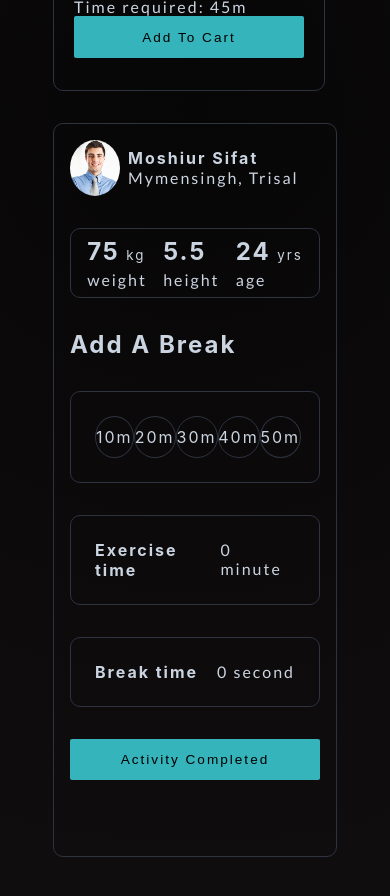
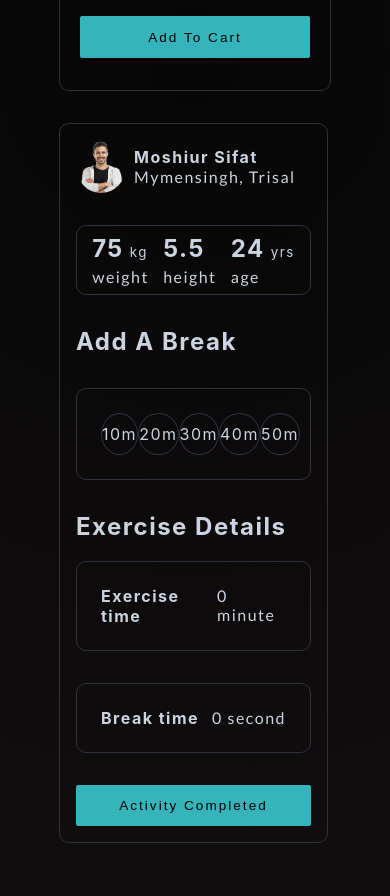
Before and after one commit to sifact/get-fiit-strong, a React (Create React App) app: page / in a window 390 px wide. Shown: the part 3400-4296 px from the top of the page. Built offline with nearby package versions, Linux system fonts and the light colour scheme.

Commit message:
style issue fixed

```diff
--- a/src/components/Exercise/Exercise.css
+++ b/src/components/Exercise/Exercise.css
@@ -27,7 +27,3 @@ p {
     left: 20px;
     /* border-radius: 0 0 10px 10px; */
 }
-
-/* .center {
-    text-align: center;
-} */
--- a/src/components/ExerciseDetail/ExerciseDetail.jsx
+++ b/src/components/ExerciseDetail/ExerciseDetail.jsx
@@ -18,6 +18,7 @@ const ExerciseDetail = ({ singleExe, breakTime }) => {
 
     return (
         <div>
+            <h2>Exercise Details</h2>
             <div className="exercise">
                 <h4 style={{ margin: "0px" }}>Exercise time</h4>
                 <p style={{ margin: "0px" }}>
--- a/src/components/Gym/Gym.css
+++ b/src/components/Gym/Gym.css
@@ -46,5 +46,10 @@
 @media (max-width: 576px) {
     .exercise-wrapper {
         margin-left: 0;
+        margin-right: 0;
+    }
+
+    .exercises-container {
+        margin-right: 0;
     }
 }
--- a/src/components/Profile/Profile.css
+++ b/src/components/Profile/Profile.css
@@ -44,7 +44,8 @@
 
 @media (max-width: 576px) {
     .profile-wrapper {
-        width: 250px;
+        width: 235px;
+        height: auto;
     }
     .exercise-wrapper {
         margin-left: 0;
--- a/src/components/Profile/Profile.jsx
+++ b/src/components/Profile/Profile.jsx
@@ -1,6 +1,6 @@
 import React, { useEffect, useState } from "react";
 import "./Profile.css";
-import image from "./image/hero.jpg";
+import image from "./image/hero1.png";
 import Break from "../Break/Break";
 import ExerciseDetail from "../ExerciseDetail/ExerciseDetail";
 import { addToDb, getData } from "../../utilities/storage";
--- a/src/components/Questions/Questions.css
+++ b/src/components/Questions/Questions.css
@@ -19,7 +19,9 @@ section.questions {
     transition: all 0.3s ease;
     padding: 2rem;
 }
-
+.question:hover {
+    transform: scale(1.01);
+}
 @media (max-width: 1100px) {
     .questions-wrapper {
         grid-template-columns: 1fr;
--- a/src/index.css
+++ b/src/index.css
@@ -18,7 +18,7 @@ body {
     );
 
     color: #cbd5e1;
-    letter-spacing: 2px;
+    letter-spacing: 1.5px;
 }
 
 code {
```
Also changed, not shown: src/components/Profile/image/hero1.png (added).
